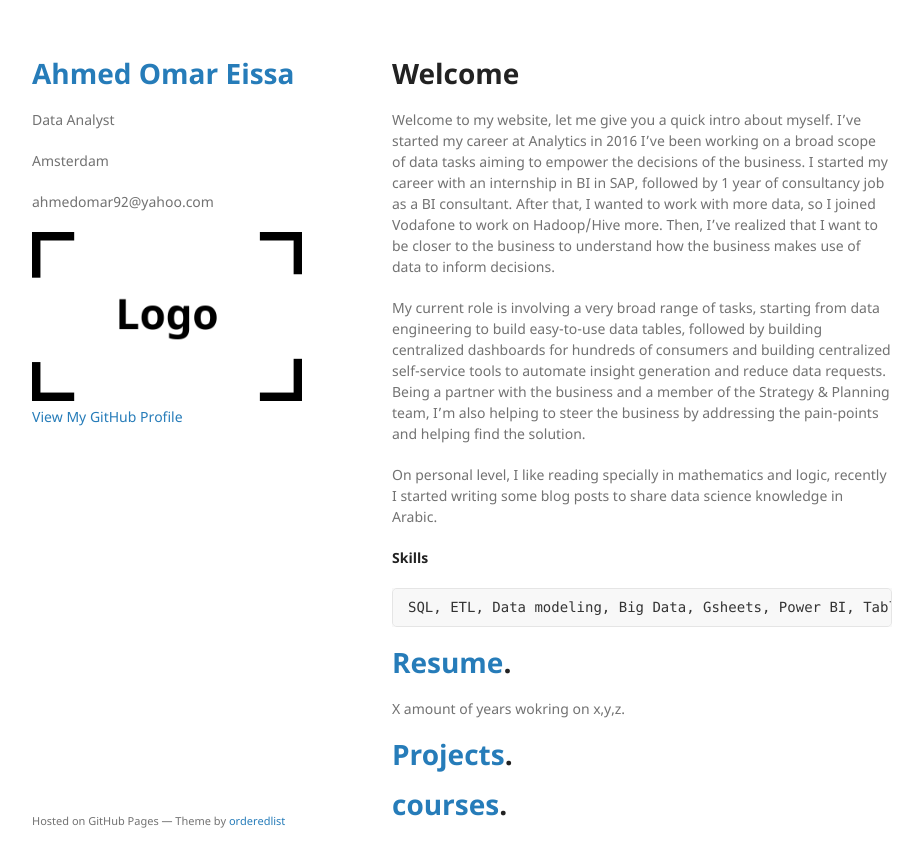
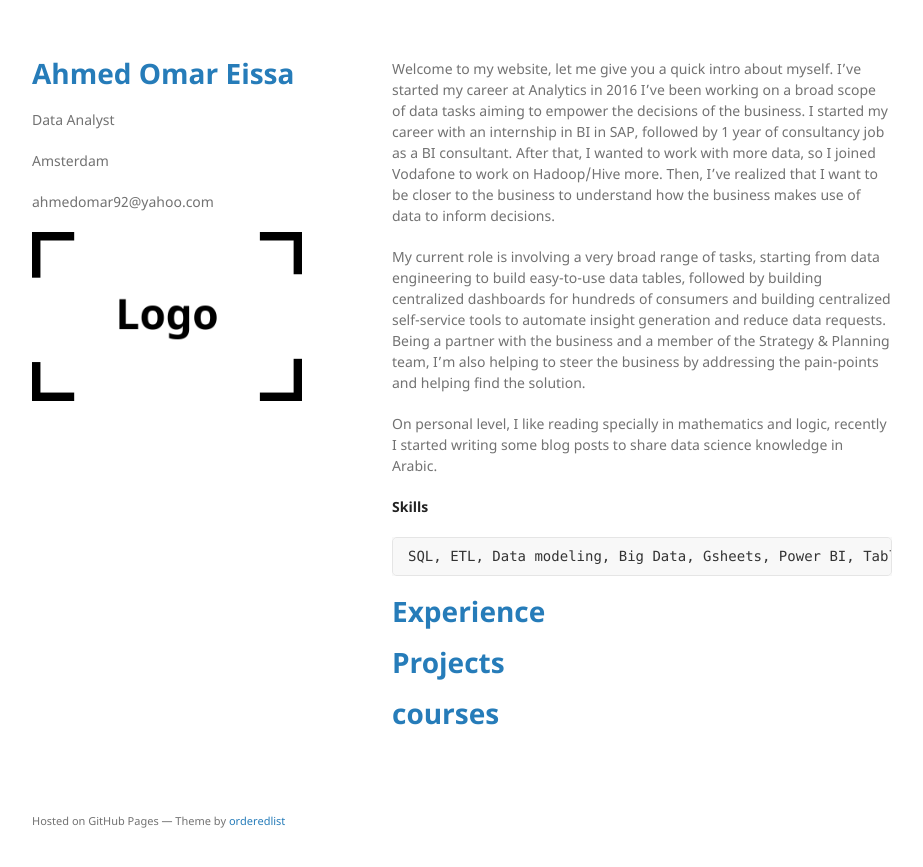
Before and after one commit to AhmedOmarEissa/AhmedOmarEissa.github.io, a Jekyll site: the page built from index.md, in a window 1280 px wide. Shown: the top 867 px of the page, without its empty margins (178-1101 px from the left). Built offline with Jekyll 4.4.1, drawn with Linux system fonts in a browser that asks for light colours; our own code applies the rules of GitHub Pages for plain Markdown files.

Commit message:
layout of Intro

````diff
--- a/_layouts/default.html
+++ b/_layouts/default.html
@@ -27,11 +27,11 @@
         {% if site.github.is_project_page %}
         <p class="view"><a href="{{ site.github.repository_url }}">View the Project on GitHub <small>{{ site.github.repository_nwo }}</small></a></p>
         {% endif %}
-
+        <!--
         {% if site.github.is_user_page %}
         <p class="view"><a href="{{ site.github.owner_url }}">View My GitHub Profile</a></p>
         {% endif %}
-
+        -->
         {% if site.show_downloads %}
         <ul class="downloads">
           <li><a href="{{ site.github.zip_url }}">Download <strong>ZIP File</strong></a></li>
@@ -46,9 +46,9 @@
 
       </section>
       <footer>
-        {% if site.github.is_project_page %}
+        <!--{% if site.github.is_project_page %}
         <p>This project is maintained by <a href="{{ site.github.owner_url }}">{{ site.github.owner_name }}</a></p>
-        {% endif %}
+        {% endif %}-->
         <p><small>Hosted on GitHub Pages &mdash; Theme by <a href="https://github.com/orderedlist">orderedlist</a></small></p>
       </footer>
     </div>
--- a/index.md
+++ b/index.md
@@ -1,13 +1,14 @@
 ---
 layout: default
 ---
+Welcome to my website, let me give you a quick intro about myself. I've started my career at Analytics in 2016 I've been working on a broad scope of data tasks aiming to empower the decisions of the business. I started my career with an internship in BI in SAP, followed by 1 year of consultancy job as a BI consultant. After that, I wanted to work with more data, so I joined Vodafone to work on Hadoop/Hive more. Then, I've realized that I want to be closer to the business to understand how the business makes use of data to inform decisions.
 
-# Welcome
-Welcome to my website, let me give you a quick intro about myself. I've started my career at Analytics in 2016 I've been working on a broad scope of data tasks aiming to empower the decisions of the business. I started my career with an internship in BI in SAP, followed by 1 year of consultancy job as a BI consultant. After that, I wanted to work with more data, so I joined Vodafone to work on Hadoop/Hive more. Then, I've realized that I want to be closer to the business to understand how the business makes use of data to inform decisions.
 
 My current role is involving a very broad range of tasks, starting from data engineering to build easy-to-use data tables,  followed by building centralized dashboards for hundreds of consumers and building centralized self-service tools to automate insight generation and reduce data requests. Being a partner with the business and a member of the Strategy & Planning team, I'm also helping to steer the business by addressing the pain-points and helping find the solution.
 
+
 On personal level, I like reading specially in mathematics and logic, recently I started writing some blog posts to share data science knowledge in Arabic.
+
 
 **Skills**
 ```
@@ -15,9 +16,10 @@ SQL, ETL, Data modeling, Big Data, Gsheets, Power BI, Tableau, Python, R, Statst
 ```
 
 
-# [Resume](./Resume.html).
-X amount of years wokring on x,y,z.
+# [Experience](./Resume.html)
 
-# [Projects](./projects.html).
 
-# [courses](./courses.html).
+# [Projects](./projects.html)
+
+
+# [courses](./courses.html)
````
